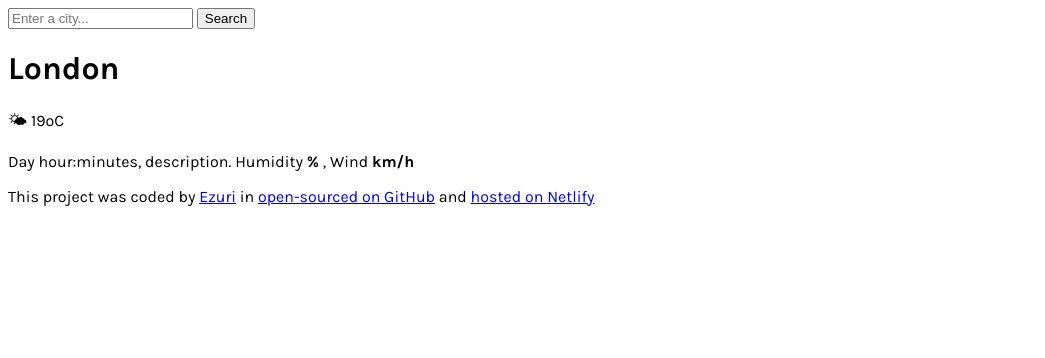
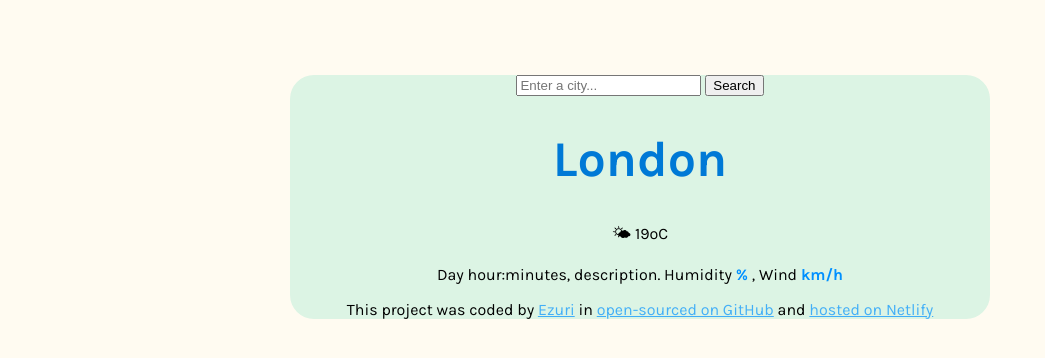
Before and after one commit to Ezuri6/Weather-App, a plain HTML site: page index.html in a window 1280 px wide. Shown: the whole page, without its empty margins (0-1045 px from the left). Drawn offline with Linux system fonts and the light colour scheme.

Commit message:
css basic

```diff
--- a/index.html
+++ b/index.html
@@ -7,11 +7,12 @@
     <link rel="preconnect" href="https://fonts.googleapis.com">
 <link rel="preconnect" href="https://fonts.gstatic.com" crossorigin>
 <link href="https://fonts.googleapis.com/css2?family=Karla:ital,wght@0,200..800;1,200..800&display=swap" rel="stylesheet">
-    <link rel="stylesheet" href="/src/style.css">
+    <link rel="stylesheet" href="src/style.css">
 </head>
 <body>
+ <div class="outside-structure">
     <header>
-      <form action="">
+      <form class="city-form">
          <input type="search" placeholder="Enter a city..." required>
          <input type="submit" value="Search">
         </form>
@@ -33,6 +34,7 @@
           and
           <a href="https://app.netlify.com/">hosted on Netlify</a>
      </footer>
+ </div>
 <script src="src/script.js"></script>
 </body>
 </html>
--- a/src/style.css
+++ b/src/style.css
@@ -1,3 +1,26 @@
 body {
     font-family: "Karla", sans-serif;
+    background-color: #fffbf1;
+    text-align: center;
 }
+
+.outside-structure {
+    display: block;
+    margin: auto;
+    margin-top: 75px;
+    background-color: rgb(220, 244, 228);
+    max-width: 700px;
+    border-radius: 24px;
+
+}
+
+h1 {
+    color: #0079d6;
+    font-size: 50px;
+}
+p strong {
+    color: #0090ff;
+}
+a {
+    color: #0091ffb3;
+}
```
